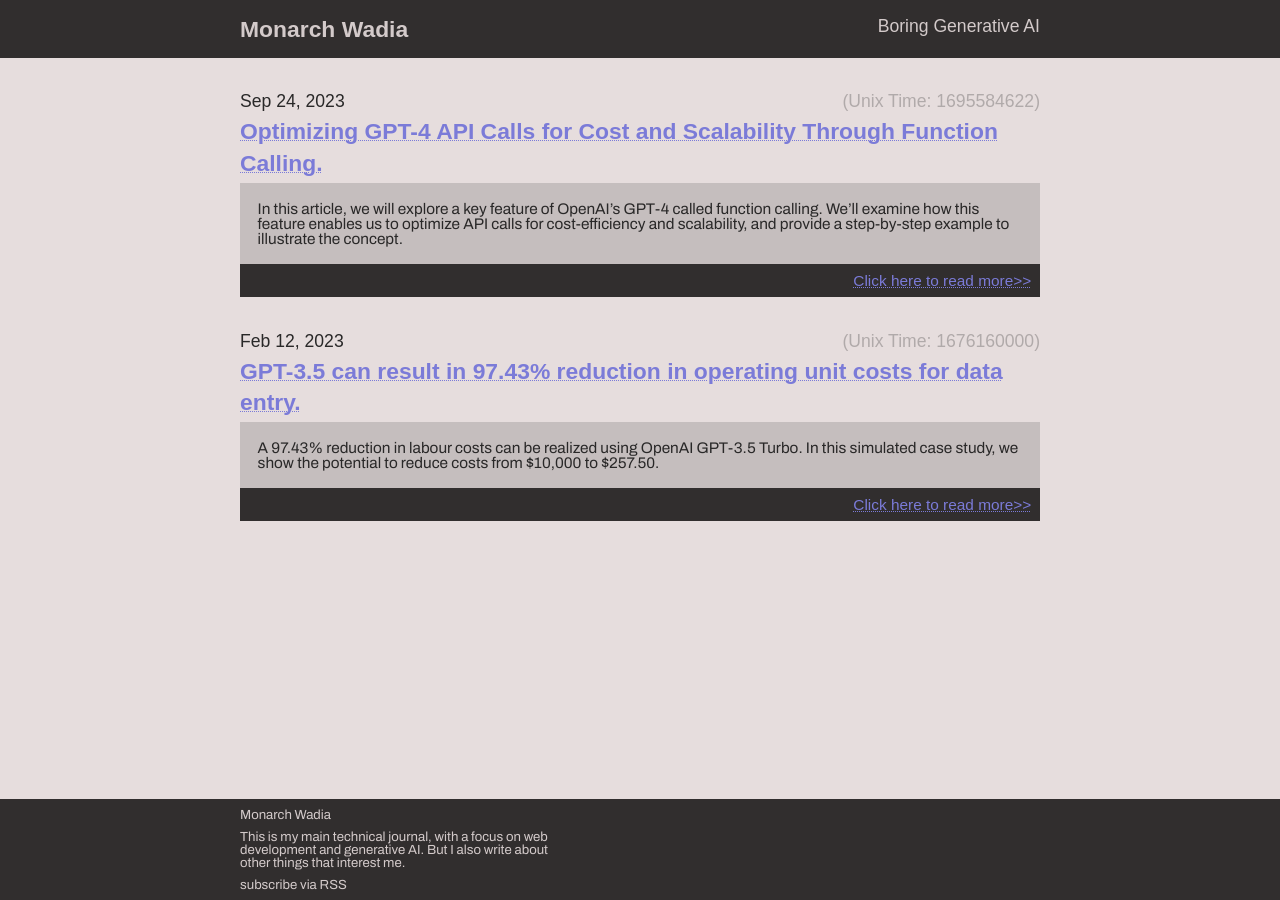
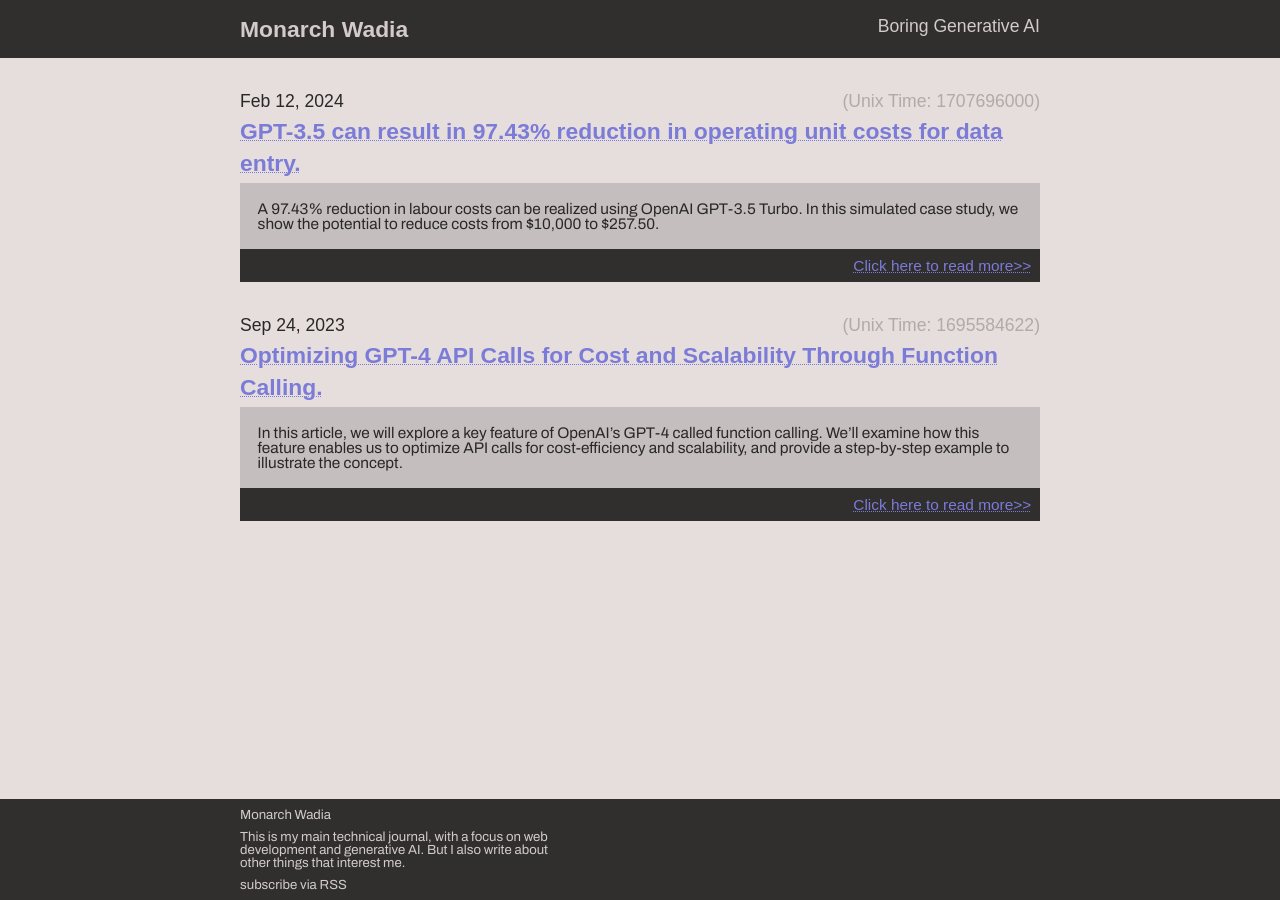
Before and after one commit to monarchwadia/blog-monarchwadia.com, a Jekyll site: the page built from index.html, in a window 1280 px wide. Built offline with Jekyll 4.4.1, drawn with Linux system fonts in a browser that asks for light colours; some web fonts are replaced.

Commit message:
Oops, date

```diff
--- a/_posts/2023-02-12-ai-cost-reduction-for-data-entry.md
+++ b/_posts/2024-02-12-ai-cost-reduction-for-data-entry.md
@@ -1,7 +1,7 @@
 ---
 title: "GPT-3.5 can result in 97.43% reduction in operating unit costs for data entry."
 layout: post
-date: 2023-02-12
+date: 2024-02-12
 tags: gpt-4 ai genai generative-ai data-entry business cost calculator
 excerpt: A 97.43% reduction in labour costs can be realized using OpenAI GPT-3.5 Turbo. In this simulated case study, we show the potential to reduce costs from $10,000 to $257.50.
 ---
@@ -111,7 +111,7 @@
 
 ## Diagram
 
-![UML diagram showing 100,000 newspaper articles being classified by a classification system into the categories "Art", "Business", "Culture" and "Entertainment".](/assets/2023-02-12-ai-cost-reduction-for-data-entry-puml.png)
+![UML diagram showing 100,000 newspaper articles being classified by a classification system into the categories "Art", "Business", "Culture" and "Entertainment".](/assets/2024-02-12-ai-cost-reduction-for-data-entry-puml.png)
 
 ---
 
```
Also changed, not shown: assets/2024-02-12-ai-cost-reduction-for-data-entry-puml.png (renamed from assets/2023-02-12-ai-cost-reduction-for-data-entry-puml.png).
